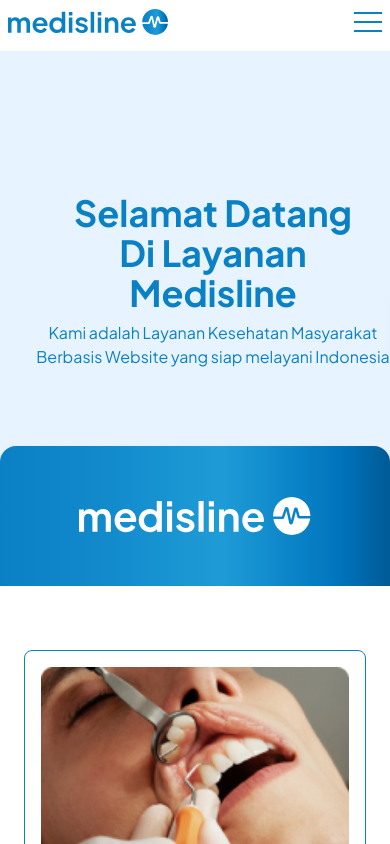
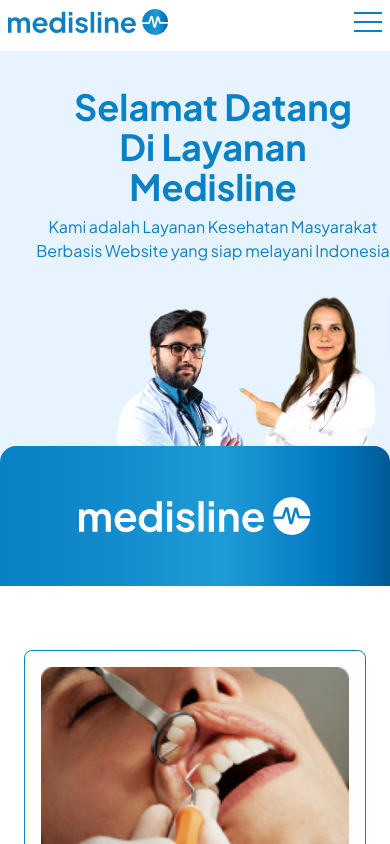
Before and after one commit to jauharnotes/medisline-landingpage, a Vue app: page / in a window 390 px wide. Shown: the top 844 px of the page. Built offline with nearby package versions, Linux system fonts and the light colour scheme.

Commit message:
responsive view

```diff
--- a/src/App.vue
+++ b/src/App.vue
@@ -3,7 +3,7 @@ import BaseLayout from './components/layout/BaseLayout.vue'
 import TheFooter from './components/app/TheFooter.vue'
 import TheHeader from './components/app/TheHeader.vue'
 import TheNavbar from './components/app/TheNavbar.vue'
-import ContentLading from './components/app/ContentLading.vue'
+import PageLanding from './components/pages/PageLanding.vue'
 
 export default {
   components: {
@@ -11,7 +11,7 @@ export default {
     TheNavbar,
     TheHeader,
     TheFooter,
-    ContentLading,
+    PageLanding,
   }
 }
 </script>
@@ -27,7 +27,7 @@ export default {
     </template>
 
     <template #content>
-      <content-lading />
+      <page-landing />
     </template>
 
     <template #footer>
--- a/src/components/app/ContentLading.vue
+++ /dev/null
@@ -1,25 +0,0 @@
-<template>
-  <the-card />
-  <the-description />
-  <hr class="mx-[123px] my-[46px] border-darkBlue">
-  <the-doctor />
-  <the-testimony />
-</template>
-
-<script>
-import TheCard from './TheCard.vue'
-import TheDescription from './TheDescription.vue'
-import TheDoctor from './TheDoctor.vue'
-import TheTestimony from './TheTestimony.vue'
-export default {
-  components: { TheCard, TheDescription, TheDoctor, TheTestimony },
-  data() {
-    return {
-    }
-  }
-
-}
-</script>
-
-<style>
-</style>
--- a/src/components/app/TheCard.vue
+++ b/src/components/app/TheCard.vue
@@ -1,5 +1,5 @@
 <template>
-  <div class="flex-col mx-auto lg:w-[1194px] w-full h-auto  lg:h-[600px] rounded-2xl drop-shadow-md bg-white -mt-16">
+  <div class="flex-col mx-auto lg:w-[1194px] w-full h-auto  lg:h-[600px] rounded-2xl drop-shadow-md bg-white -mt-16 pb-14">
     <div :class="$style.header">
       <the-carausel />
     </div>
--- a/src/components/app/TheHeader.vue
+++ b/src/components/app/TheHeader.vue
@@ -1,11 +1,11 @@
 <template>
   <div class="w-full h-[459px] bg-sliteBlue mt-4 flex flex-col justify-center items-center md:text-left pl-9 text-center">
-    <div class="lg:mx-[81px] flex items-center justify-around gap-20">
+    <div class="lg:mx-[81px] lg:flex  justify-around gap-20">
       <div class="md:flex-1 flex-col max-w-[489px] space-y-2 text-darkBlue">
         <div v-html="heading"></div>
         <p>{{ desc }}</p>
       </div>
-      <div class="flex-1 hidden md:inline-block">
+      <div class="lg:flex-1 w-full  md:inline-block">
         <img src="../../assets/images/doctor.png" alt="doctor" width="505.35">
       </div>
     </div>
@@ -17,7 +17,7 @@ export default {
   data() {
     return {
       heading:
-        '<h2 class="font-bold w-full text-4xl lg:text-5xl lg:leading-normal">Selamat Datang <br> Di Layanan Medisline</h2>',
+        '<h2 class="font-bold w-full text-4xl lg:text-5xl lg:leading-normal mt-6">Selamat Datang <br> Di Layanan Medisline</h2>',
       desc: 'Kami adalah Layanan Kesehatan Masyarakat Berbasis Website yang siap melayani Indonesia',
     };
   },
--- a/src/components/app/TheTestimony.vue
+++ b/src/components/app/TheTestimony.vue
@@ -1,6 +1,6 @@
 <template>
   <div class="font-fontAlt mt-[72px] text-blue relative mb-[199px] text-center">
-    <div class="flex flex-col items-center justify-center space-y-4">
+    <div class="flex flex-col items-center justify-center space-y-4 px-4">
       <h2 class="font-bold text-4xl lg:text-5xl">{{ title }}</h2>
       <p class="text-[32px]">{{ desc }}</p>
     </div>
--- a/src/components/pages/PageLanding.vue
+++ b/src/components/pages/PageLanding.vue
@@ -1,7 +1,25 @@
 <template>
-
+  <the-card />
+  <the-description />
+  <hr class="mx-[123px] my-[46px] border-darkBlue">
+  <the-doctor />
+  <the-testimony />
 </template>
 
 <script>
+import TheCard from '../app/TheCard.vue'
+import TheDescription from '../app/TheDescription.vue'
+import TheDoctor from '../app/TheDoctor.vue'
+import TheTestimony from '../app/TheTestimony.vue'
+export default {
+  components: { TheCard, TheDescription, TheDoctor, TheTestimony },
+  data() {
+    return {
+    }
+  }
 
+}
 </script>
+
+<style>
+</style>
```
